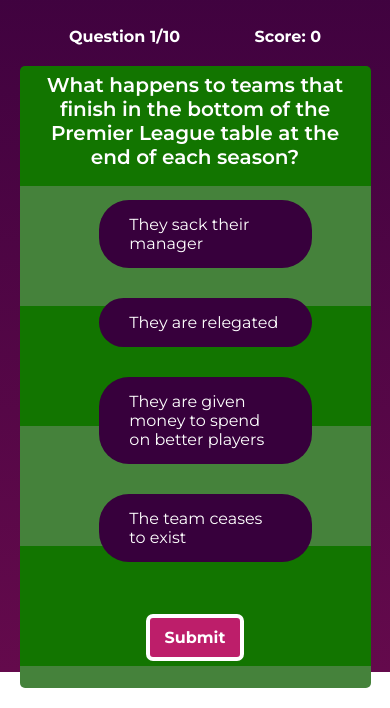
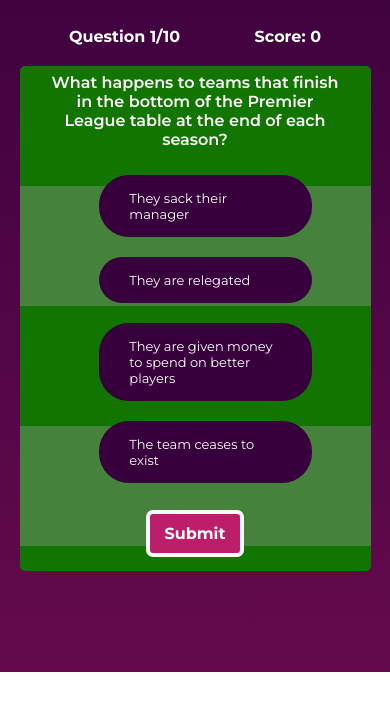
Before and after one commit to zoeferencova/pl-quiz, a plain HTML site: page index.html in a window 390 px wide. Both pictures are taken after a click on the button "Get Started". Shown: the part 172-880 px from the top of the page. After the commit the page ends 844 px from the top, so only its background shows below. Drawn offline with nearby package versions, Linux system fonts and the light colour scheme.

Commit message:
made font sizes mobile friendly

```diff
--- a/script.js
+++ b/script.js
@@ -213,7 +213,7 @@ function showFinal() {
 
 function restart() {
 	hideContents();
-	$('.quiz-box').html(`<h2 class="quiz-subtitle js-start">How much do you know about the Premier League?</h2><button role="button" type="button" class="btn start-btn">Get Started</button>`);
+	$('.quiz-box').html(`<h2 class="quiz-subtitle">How much do you know about the Premier League?</h2><img src="images/quiz-app-players.jpg"><button role="button" type="button" class="btn start-btn">Get Started</button>`);
 	resetCounters();
 	startQuiz();
 }
--- a/style.css
+++ b/style.css
@@ -198,4 +198,20 @@ label {
 	.container {
 		padding: 5%;
 	}
+	.quiz-box label {
+		font-size: 13px;
+		margin: 10px;
+	}
+	.quiz-box legend {
+		font-size: 16px;
+	}
+
+	.btn {
+		margin: 7px;
+		margin-top: 0px;
+	}
+
+	p {
+		font-size: 14px;
+	}
 }
```
